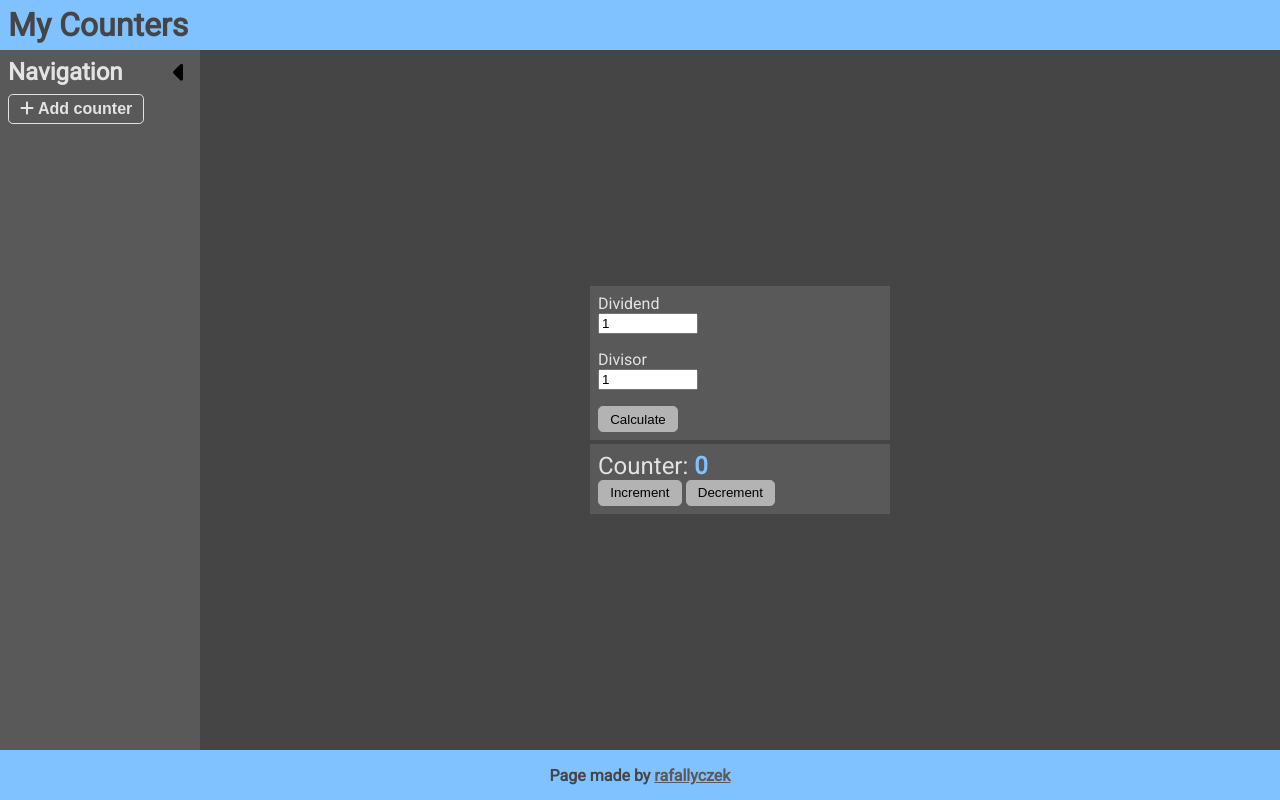
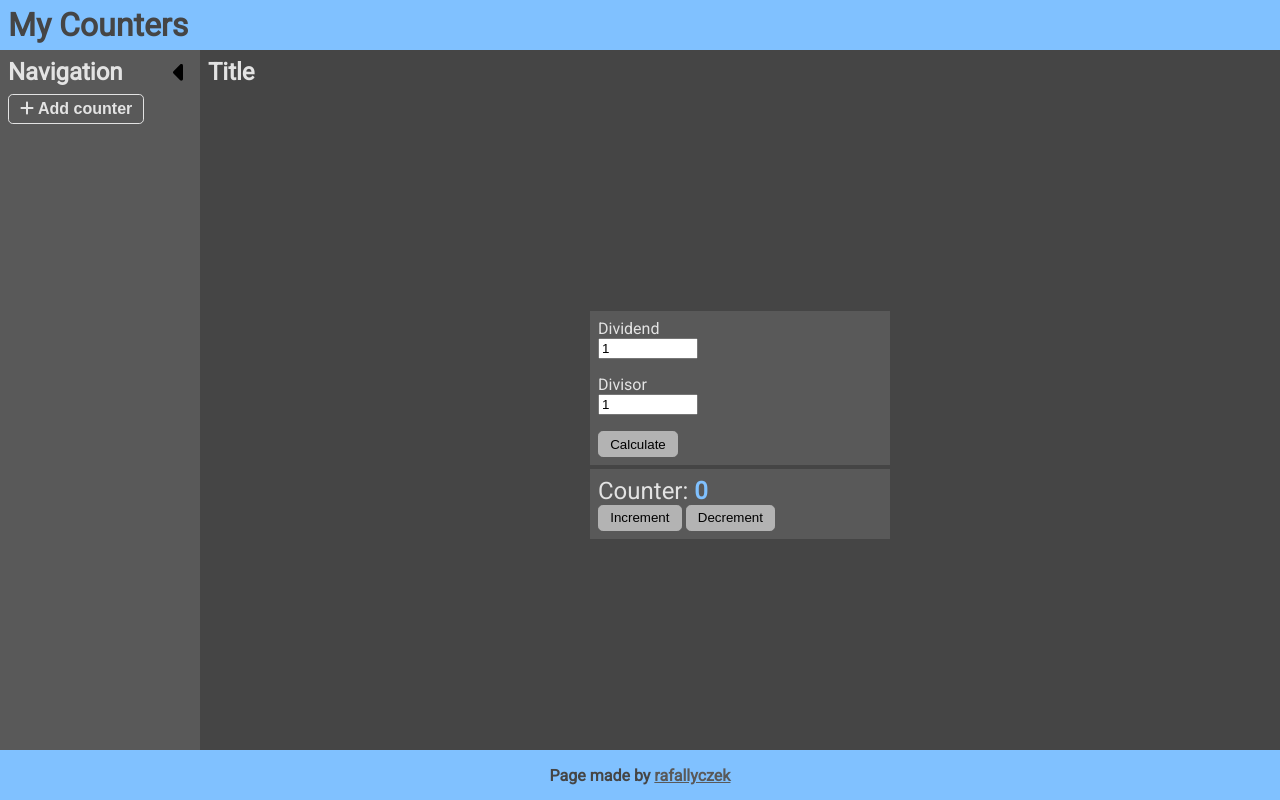
Before and after one commit to rafallyczek/my-counters, a website built with webpack: page src/index.html in a window 1280 px wide. Built offline with nearby package versions, Linux system fonts and the light colour scheme.

Commit message:
Added title to page's main element
Added title of page's main element (set to current counter's title).

```diff
--- a/src/index.html
+++ b/src/index.html
@@ -21,6 +21,9 @@
         </nav>
 
         <main class="main bgc-dark text-clr-light">
+            <div class="main-header">
+                <h2 id="title">Title</h2>
+            </div>
             <div class="main-content">
                 <div class="data bgc-semi-dark">
                     <div class="input-group">
--- a/src/modules/Display.js
+++ b/src/modules/Display.js
@@ -37,4 +37,9 @@ export class Display {
     value.textContent = counterValue;
   }
 
+  static displayCounterTitle(counterTitle){
+    const title = document.querySelector("#title");
+    title.textContent = counterTitle;
+  }
+
 }
--- a/src/modules/Localstorage.js
+++ b/src/modules/Localstorage.js
@@ -9,6 +9,7 @@ export class Localstorage {
     } else {
       Counters.setCounters(JSON.parse(localStorage.getItem("counters")));
       Display.displayCounterValue(Counters.getCounters()[Counters.getCurrentCounter()].val);
+      Display.displayCounterTitle(Counters.getCounters()[Counters.getCurrentCounter()].title);
     }
   }
 
--- a/src/style.css
+++ b/src/style.css
@@ -60,19 +60,20 @@ p, h1, h2 {
 
 .main {
     display: grid;
-    align-items: center;
-    justify-items: center;
+    grid-template-rows: 50px 1fr;
 }
 
 .main-content {
     display: grid;
+    grid-template-rows: repeat(2, min-content);
+    place-content: center;
     gap: .2rem;
 }
 
 .nav-content {
     display: grid;
+    justify-items: start;
     gap: .5rem;
-    justify-items: start;
 }
 
 /* Inputs */
@@ -136,6 +137,10 @@ button.add:hover {
     padding-left: .5rem;
 }
 
+.main {
+    padding: .5rem;
+}
+
 .nav {
     position: relative;
     padding: .5rem;
```
Also changed, not shown: dist/index.html, dist/style.css, 1 other file.
